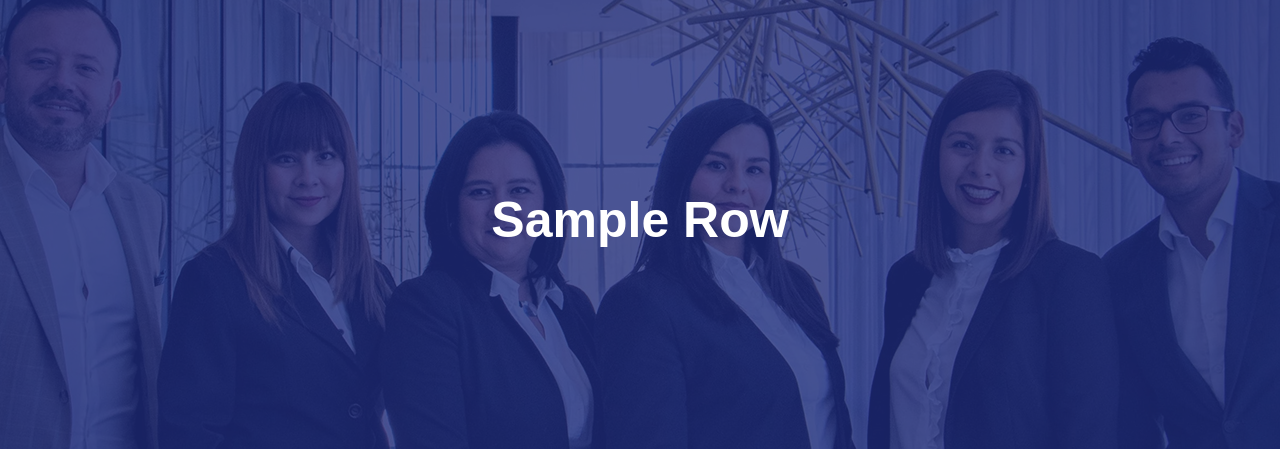
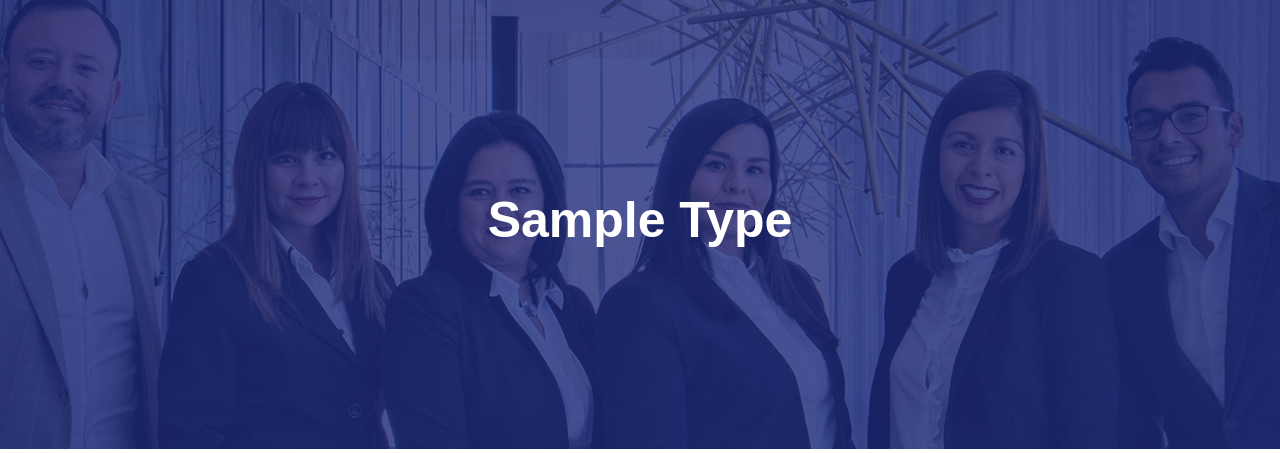
Before and after one commit to joshuazg/aws-live, a Flask app: template templates/job_listing.html in a window 1280 px wide. Shown: the part 301-754 px from the top of the page. Run offline with Flask 3, Linux system fonts and the light colour scheme; the template is opened without the code that fills it: most values are stand-ins (such as "Sample title", 1, 10 or a date in 2020); some libraries are stand-ins or nearby versions; some web fonts are replaced.

Commit message:
Update job_listing.html

```diff
--- a/templates/job_listing.html
+++ b/templates/job_listing.html
@@ -86,7 +86,7 @@
                     <div class="row">
                         <div class="col-xl-12">
                             <div class="hero-cap text-center">
-                                <h2>{{listing[8]}}</h2>
+                                <h2>{{type[0]}}</h2>
                             </div>
                         </div>
                     </div>
```
